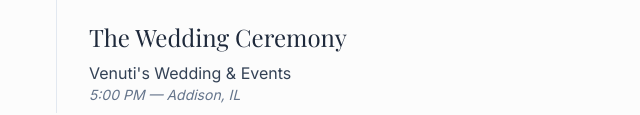
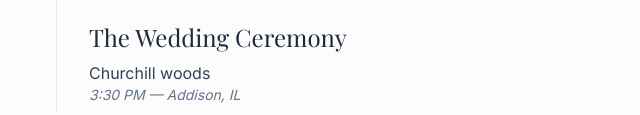
Before and after one commit to bllavigne/wedding-site, a plain HTML site: page index.html in a window 1280 px wide. Shown: the part 688-803 px from the top of the page, 231-871 px from the left. Drawn offline with nearby package versions, Linux system fonts and the light colour scheme; a web font is replaced by a local one.

```diff
--- a/index.html
+++ b/index.html
@@ -62,8 +62,8 @@
                     <p class="font-bold text-xs uppercase tracking-widest text-slate-400 mb-6">Saturday, August 29</p>
                     <div class="itinerary-item" onclick="focusMarker('venutis')">
                         <h3 class="serif text-2xl">The Wedding Ceremony</h3>
-                        <p class="text-slate-700 mt-2 font-medium">Venuti's Wedding & Events</p>
-                        <p class="text-slate-500 text-sm italic">5:00 PM — Addison, IL</p>
+                        <p class="text-slate-700 mt-2 font-medium">Churchill woods</p>
+                        <p class="text-slate-500 text-sm italic"> 3:30 PM — Addison, IL</p>
                     </div>
                 </div>
 
```
